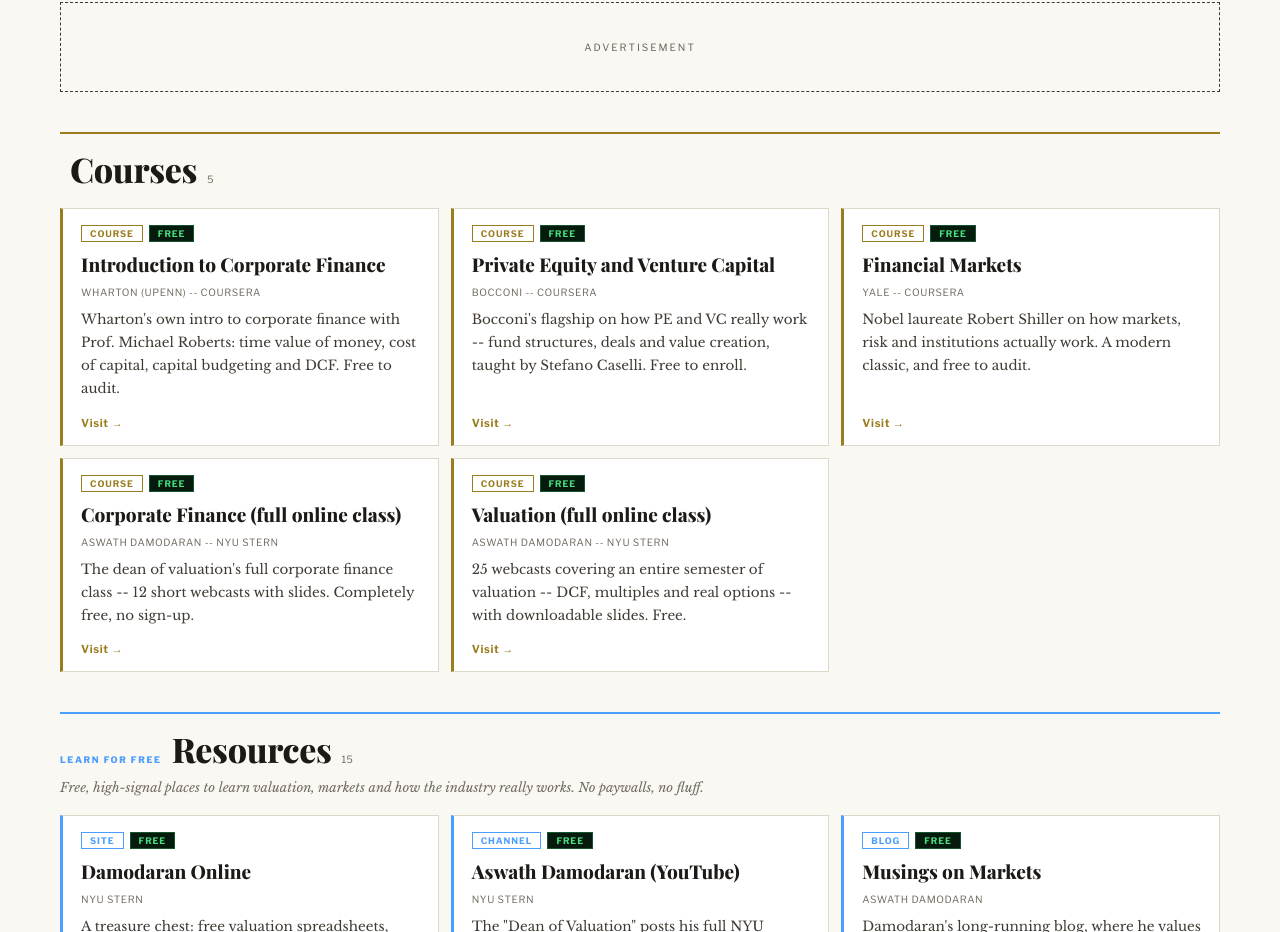
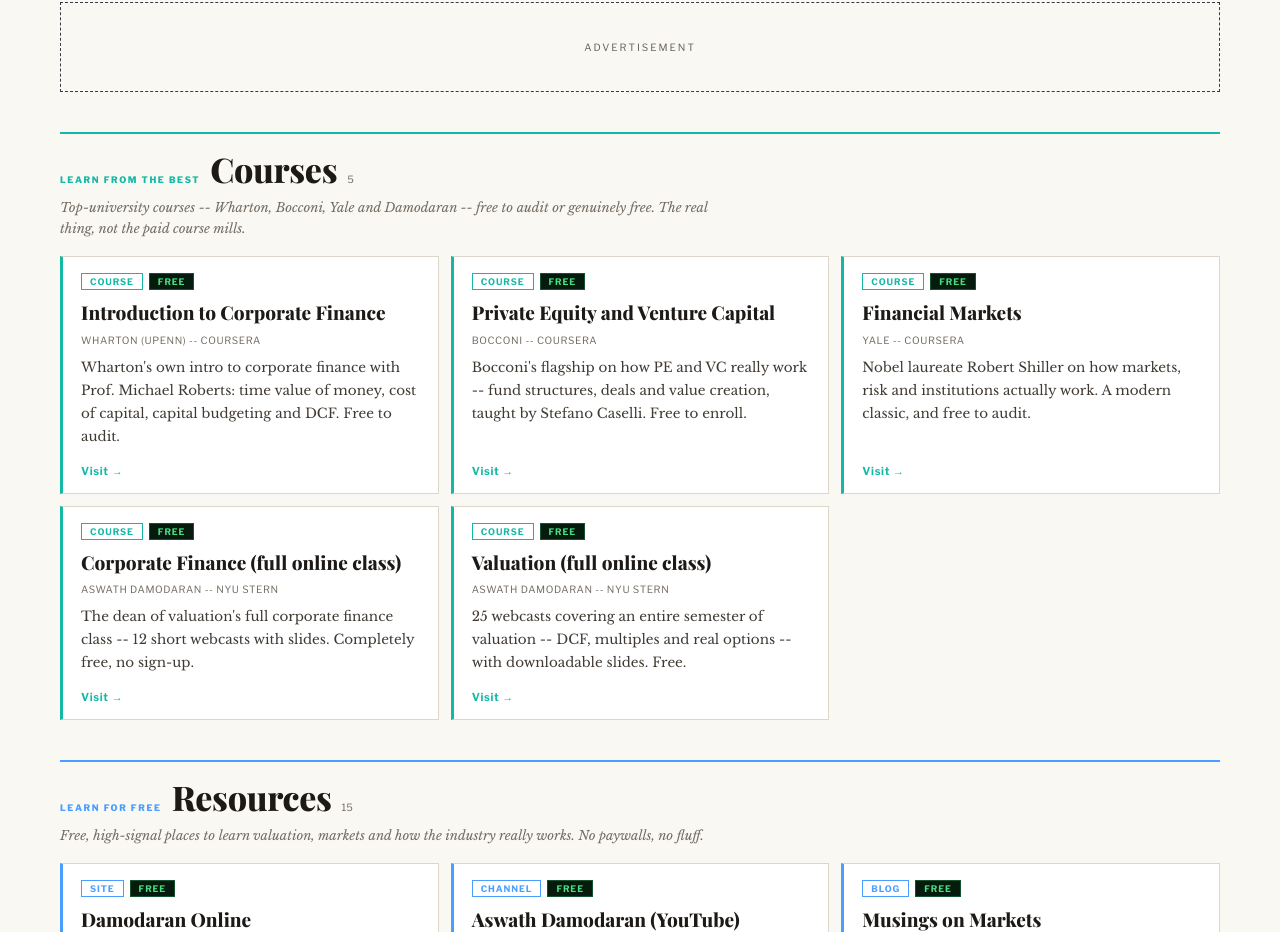
Before and after one commit to arosmuno/Meridian, a Next.js app: page /learn in a window 1280 px wide. Shown: the part 2963-3895 px from the top of the page. Built offline with nearby package versions, Linux system fonts and the light colour scheme; no server answers.

Commit message:
Add files via upload

```diff
--- a/pages/learn.js
+++ b/pages/learn.js
@@ -6,6 +6,7 @@
 
 const GROUP_META = {
   Books: { accent: '#d4a853', tag: 'The canon', desc: 'The books worth actually reading -- from value-investing scripture to the narratives that show how deals really happen.' },
+  Courses: { accent: '#14b8a6', tag: 'Learn from the best', desc: 'Top-university courses -- Wharton, Bocconi, Yale and Damodaran -- free to audit or genuinely free. The real thing, not the paid course mills.' },
   Resources: { accent: '#4a9eff', tag: 'Learn for free', desc: 'Free, high-signal places to learn valuation, markets and how the industry really works. No paywalls, no fluff.' },
   Podcasts: { accent: '#a78bfa', tag: 'Listen', desc: 'Long-form conversations that make the commute smarter -- deals, strategy and the people behind them.' },
   Miscellaneous: { accent: '#22c55e', tag: 'The toolkit', desc: 'The daily newsletters, data tools and communities that keep you sharp and current.' },
```
